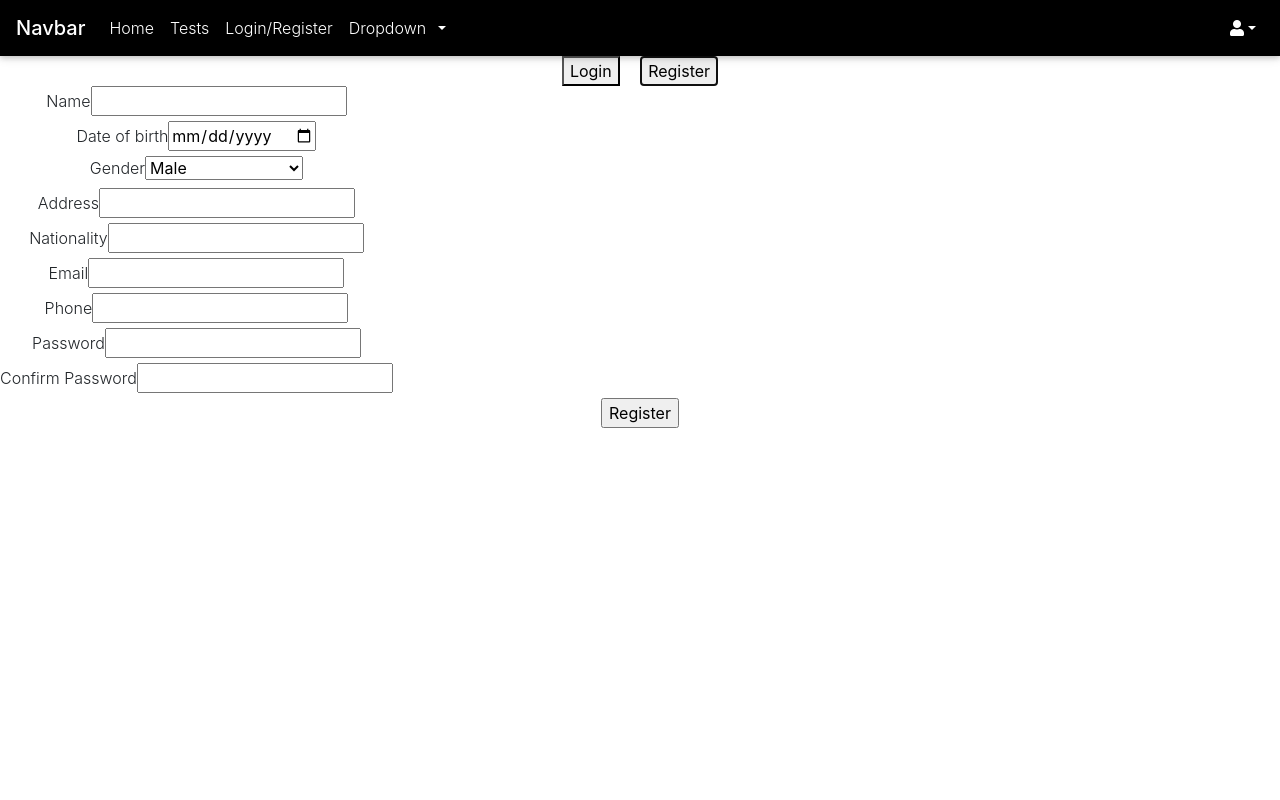
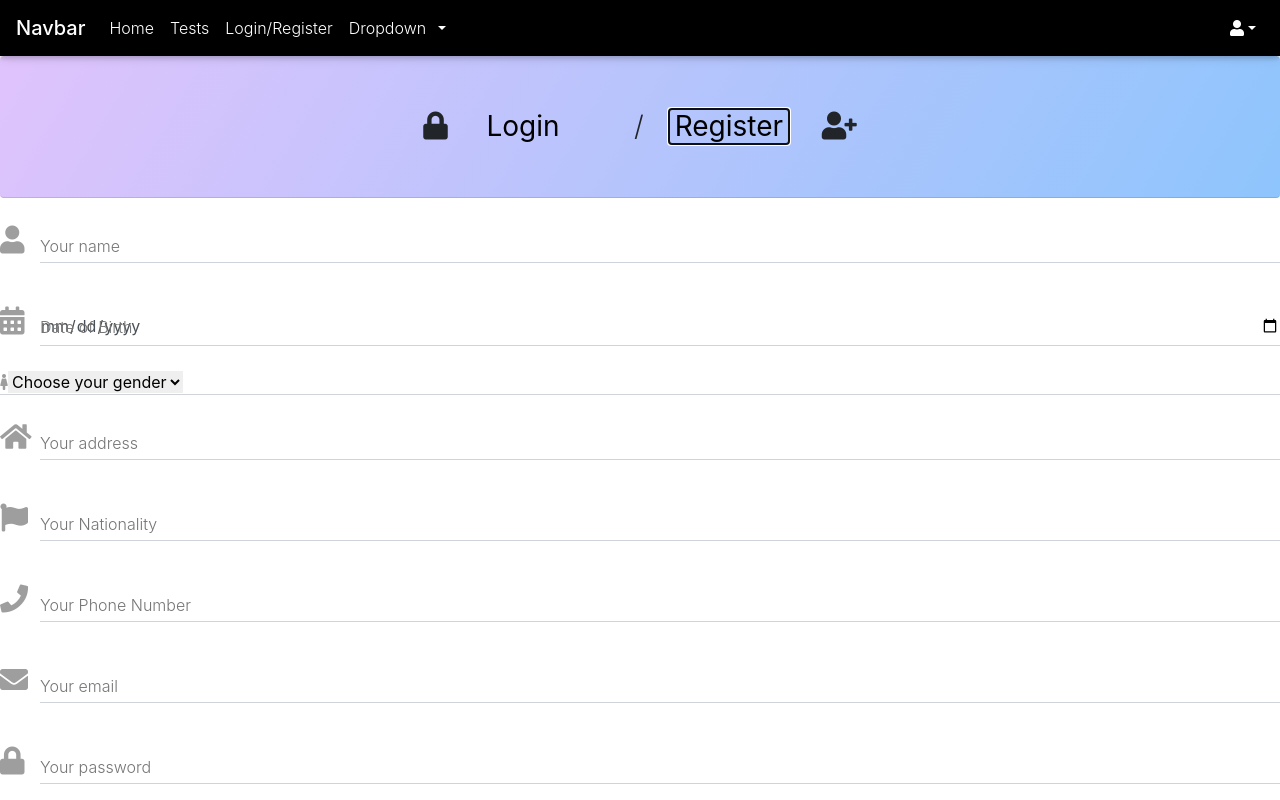
Before and after one commit to aakankasha028/majorFrontend, a React (Create React App) app: page /login-register in a window 1280 px wide. Both pictures are taken after a click on the button "Register". Shown: the top 800 px of the page. Built offline with nearby package versions, Linux system fonts and the light colour scheme.

Commit message:
Login/Register styling done

```diff
--- a/package.json
+++ b/package.json
@@ -3,6 +3,7 @@
   "version": "0.1.0",
   "private": true,
   "dependencies": {
+    "@material/select": "^4.0.0",
     "axios": "^0.19.0",
     "mdbreact": "^4.23.0",
     "react": "^16.12.0",
--- a/src/components/AllTests.js
+++ b/src/components/AllTests.js
@@ -1,9 +1,6 @@
 import React, { Component } from 'react';
-import { Card, CardTitle, CardText, CardImg, CardImgOverlay } from 'reactstrap';
 import axios from 'axios';
 import Test from './Test.js';
-import { Link } from 'react-router-dom';
-import '../styles/cards.css';
 
 class AllTests extends Component {
     constructor(props) {
@@ -42,7 +39,7 @@ class AllTests extends Component {
                                         <img
                                             src="https://www.news-medical.net/image.axd?picture=2019%2F3%2FGroup_of_friends_having_drinks_whiskey_at_the_night_club_after_work_._Young_men_drink_whiskey_and_enjoying_at_a_bar_toasting_cocktails-bluedog_studios.jpg"
                                             className="card-img-top"
-                                            alt="photo"/>
+                                            alt="Man, drinking"/>
                                     </div>
 
                                     <div className="card-body">
--- /dev/null
+++ b/src/components/FormPage.js
@@ -0,0 +1,119 @@
+import React from "react";
+import { MDBContainer, MDBRow, MDBCol, MDBBtn, MDBInput } from 'mdbreact';
+import {MDCSelect} from '@material/select';
+
+const FormPage = () => {
+    return (
+        <MDBContainer>
+            <MDBRow>
+                <MDBCol md="6">
+                    <form>
+                        <p className="h5 text-center mb-4">Sign up</p>
+                        <div className="grey-text text-left">
+                            <MDBInput
+                                label="Your name"
+                                icon="user"
+                                id="name"
+                                group
+                                type="text"
+                                validate
+                                error="wrong"
+                                success="right"
+                                required
+                            />
+                            <MDBInput
+                                label="Date of Birth"
+                                id="dob"
+                                icon="calendar-alt"
+                                group
+                                type="date"
+                                required
+                            />
+                            <select className="mdc-select mdc-select--required mdc-select__selected-text" aria-required="true"> id = "gender" onChange={(e) => this.handleRegisterDetails(e, "gender")}>
+                                <option value="" disabled selected>Choose your gender</option>
+                                <option value="1">Male</option>
+                                <option value="2">Female</option>
+                                <option value="3">Prefer not to tell</option>
+                            </select>
+                            <MDBInput
+                                label="Your address"
+                                icon="home"
+                                id="address"
+                                group
+                                type="text"
+                                validate
+                                error="wrong"
+                                success="right"
+                                required
+                            />
+                            <MDBInput
+                                label="Your Nationality"
+                                icon="flag"
+                                id="nationality"
+                                group
+                                type="text"
+                                validate
+                                error="wrong"
+                                success="right"
+                                required
+                            />
+                            <MDBInput
+                                label="Your Phone Number"
+                                id="phone"
+                                icon="phone"
+                                group
+                                length="10"
+                                type="tel"
+                                validate
+                                error="wrong"
+                                success="right"
+                            />
+                            <MDBInput
+                                label="Your email"
+                                id="email"
+                                icon="envelope"
+                                group
+                                type="email"
+                                validate
+                                error="wrong"
+                                success="right"
+                                required
+                            />
+                            <MDBInput
+                                label="Your password"
+                                id="password"
+                                icon="lock"
+                                group
+                                type="password"
+                                validate
+                                required
+                            />
+                            <MDBInput
+                                label="Confirm your password"
+                                icon="exclamation-triangle"
+                                group
+                                id="cpassword"
+                                type="password"
+                                validate
+                                error="wrong"
+                                success="right"
+                                required
+                            />
+                        </div>
+                        <div className="text-center mt-4 btnlr">
+                            <MDBBtn
+                                color="light-blue"
+                                className="mb-3"
+                                type="submit"
+                            >
+                                Register
+                            </MDBBtn>
+                        </div>
+                    </form>
+                </MDBCol>
+            </MDBRow>
+        </MDBContainer>
+    );
+};
+
+export default FormPage;
--- a/src/components/LoginRegister.js
+++ b/src/components/LoginRegister.js
@@ -1,5 +1,18 @@
 import React, { Component } from 'react';
-import axios from 'axios';
+import '../styles/LoginRegister.css';
+import FormPage from './FormPage.js';
+import {
+    MDBContainer,
+    MDBRow,
+    MDBCol,
+    MDBCard,
+    MDBCardBody,
+    MDBModalFooter,
+    MDBIcon,
+    MDBCardHeader,
+    MDBBtn,
+    MDBInput
+} from "mdbreact";
 
 // todo: 1) Logout - would happen with navbar
 
@@ -46,49 +59,109 @@ class LoginRegister extends Component {
 	renderRegister = () => {
 		return (
 			<form onSubmit={(e) => this.handleRegisterSubmit(e)}>
-				<table>
-				<tr>
-				<label for="name">Name</label>
-				<input id="name" type="text" onChange={(e) => this.handleRegisterDetails(e, "name")} required />
-				</tr>
-				<tr>
-				<label for="dob">Date of birth</label>
-				<input type="date" id="dob" onChange={(e) => this.handleRegisterDetails(e, "dob")} required />
-				</tr>
-				<tr>
-				<label for="gender">Gender</label>
-				<select id = "gender" onChange={(e) => this.handleRegisterDetails(e, "gender")}>
-				<option value="Male">Male</option>
-				<option value="Female">Female</option>
-				<option value="Other">Prefer not to state</option>
-				</select>
-				</tr>
-				<tr>
-				<label for="address">Address</label>
-				<input id="address" type="text" onChange={(e) => this.handleRegisterDetails(e, "address")} required />
-				</tr>
-				<tr>
-				<label for="nationality">Nationality</label>
-				<input id="nationality" type="text" onChange={(e) => this.handleRegisterDetails(e, "nationality")} required />
-				</tr>
-				<tr>
-				<label for="email">Email</label>
-				<input id="email" type="email" onChange={(e) => this.handleRegisterDetails(e, "email")} required />
-				</tr>
-				<tr>
-				<label for="phone">Phone</label>
-				<input id="phone" type="phone" onChange={(e) => this.handleRegisterDetails(e, "phone")} />
-				</tr>
-				<tr>
-				<label for="password">Password</label>
-				<input id="password" type="password" onChange={(e) => this.handleRegisterDetails(e, "password")} required />
-				</tr>
-				<tr>
-				<label for="cpassword">Confirm Password</label>
-				<input id="cpassword" type="password" onChange={(e) => this.handleRegisterDetails(e, "confirmPassword")} required />
-				</tr>
-				</table>
-				<input type="submit" value="Register" />
+                <div className="grey-text text-left">
+                    <MDBInput
+                        label="Your name"
+                        icon="user"
+                        id="name"
+                        group
+                        type="text"
+                        validate
+                        error="wrong"
+                        success="right"
+                        required
+                    />
+                    <MDBInput
+                        label="Date of Birth"
+                        id="dob"
+                        icon="calendar-alt"
+                        group
+                        type="date"
+                        required
+                    />
+                    <div className="genderborder">
+                        <MDBIcon icon="female"/>
+                    <select className="ss" aria-required="true"> id = "gender" onChange={(e) => this.handleRegisterDetails(e, "gender")}>
+                        <option value="" disabled selected>Choose your gender</option>
+                        <option value="1">Male</option>
+                        <option value="2">Female</option>
+                        <option value="3">Prefer not to tell</option>
+                    </select>
+                    </div>
+                    <MDBInput
+                        label="Your address"
+                        icon="home"
+                        id="address"
+                        group
+                        type="text"
+                        validate
+                        error="wrong"
+                        success="right"
+                        required
+                    />
+                    <MDBInput
+                        label="Your Nationality"
+                        icon="flag"
+                        id="nationality"
+                        group
+                        type="text"
+                        validate
+                        error="wrong"
+                        success="right"
+                        required
+                    />
+                    <MDBInput
+                        label="Your Phone Number"
+                        id="phone"
+                        icon="phone"
+                        group
+                        length="10"
+                        type="tel"
+                        validate
+                        error="wrong"
+                        success="right"
+                    />
+                    <MDBInput
+                        label="Your email"
+                        id="email"
+                        icon="envelope"
+                        group
+                        type="email"
+                        validate
+                        error="wrong"
+                        success="right"
+                        required
+                    />
+                    <MDBInput
+                        label="Your password"
+                        id="password"
+                        icon="lock"
+                        group
+                        type="password"
+                        validate
+                        required
+                    />
+                    <MDBInput
+                        label="Confirm your password"
+                        icon="exclamation-triangle"
+                        group
+                        id="cpassword"
+                        type="password"
+                        validate
+                        error="wrong"
+                        success="right"
+                        required
+                    />
+                </div>
+                <div className="text-center mt-4 btnlr">
+                    <MDBBtn
+                        color="light-blue"
+                        className="mb-3"
+                        type="submit"
+                    >
+                        Register
+                    </MDBBtn>
+                </div>
 			</form>
 		);
 	}
@@ -96,17 +169,38 @@ class LoginRegister extends Component {
 	renderLogin = () => {
 		return (
 			<form onSubmit={(e) => this.handleLoginSubmit(e)}>
-				<table>
-				<tr>
-				<label for="email">Email</label>
-				<input id="email" type="email" onChange={(e) => this.handleLoginDetails(e, "email")} required />
-				</tr>
-				<tr>
-				<label for="password">Password</label>
-				<input id="password" type="password" onChange={(e) => this.handleLoginDetails(e, "password")} required />
-				</tr>
-				</table>
-				<input type="submit" value="Login" />
+                <div className="grey-text text-left">
+                    <MDBInput
+                        label="Type your email"
+                        icon="envelope"
+                        group
+                        id="email"
+                        type="email"
+                        validate
+                        error="wrong"
+                        success="right"
+                        required
+                    />
+                    <MDBInput
+                        label="Type your password"
+                        icon="lock"
+                        group
+                        id="password"
+                        type="password"
+                        validate
+                        required
+                    />
+                </div>
+
+                <div className="text-center mt-4 btnlr">
+                    <MDBBtn
+                        color="light-blue"
+                        className="mb-3"
+                        type="submit"
+                    >
+                        Login
+                    </MDBBtn>
+                </div>
 			</form>
 		);
 	}
@@ -114,10 +208,18 @@ class LoginRegister extends Component {
 	render () {
 		var login = this.state.login;
 		return (
-		<div>
-		  	<button onClick={() => this.setState({login: true}) }>Login</button> &emsp;
-		  	<button onClick={() => this.setState({login: false}) }>Register</button>
+			<div>
+                <MDBCardHeader className="form-header deep-blue-gradient rounded">
+                    <h3 className="my-3">
+                        <MDBIcon icon="lock" /> <button className={"lrButtonsNot"} onClick={() => this.setState({login: true}) }>Login</button> &emsp;
+                        /
+                        <button className={"lrButtonsNot"} onClick={() => this.setState({login: false}) }>Register</button> <MDBIcon icon="user-plus" />
+                    </h3>
+                </MDBCardHeader>
+				<div className={"fields"}>
 		  {login === true ? this.renderLogin() : this.renderRegister() }
+				</div>
+
 		</div>
 		);
 	}
--- /dev/null
+++ b/src/styles/LoginRegister.css
@@ -0,0 +1,25 @@
+.lrButtonsNot{
+    margin: 2%;
+    background: transparent;
+    border: 0px;
+}
+
+.ss{
+    border: 0px;
+}
+
+.genderborder{
+    box-sizing: content-box;
+    background-color: transparent;
+    border: none;
+    border-bottom: 1px solid #ced4da;
+    border-radius: 0;
+    outline: none;
+    box-shadow: none;
+    transition: border-color 0.15s
+}
+
+
+::after, ::before {
+    box-sizing: border-box;
+}
```
Also changed, not shown: src/styles/cards.css (deleted, +0 -7 lines), 1 other file (tests, documents, lock files or other folders).
